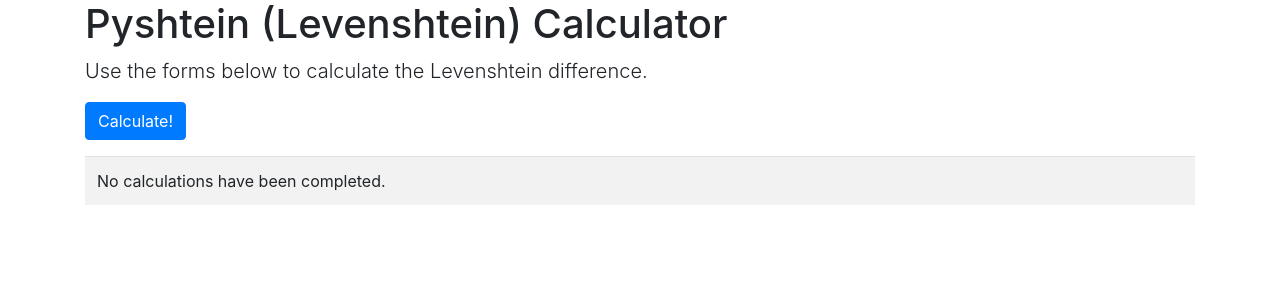
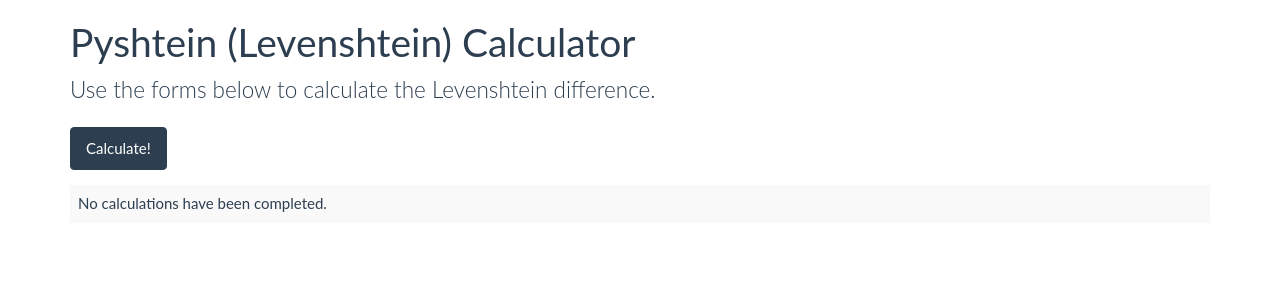
Before and after one commit to NoahLE/EULAThingy, a Django app: page /thingys/ in a window 1280 px wide. Shown: the top 300 px of the page. Run offline with Django 3.2, Linux system fonts and the light colour scheme; some libraries are stand-ins or nearby versions.

Commit message:
fixed derpy placeholders

```diff
--- a/eulathingy/templates/eulathingy/base.html
+++ b/eulathingy/templates/eulathingy/base.html
@@ -11,8 +11,8 @@
     <meta charset="UTF-8">
     <meta name="viewport" content="width=device-width, initial-scale=1.0">
 
-    <link rel="stylesheet" href="{% static 'bootstrap.min.css' %}"/>
-    <link rel="stylesheet" href="{% static 'bootstrap-theme.min.css' %}"/>
+    <link rel="stylesheet" href="{% static 'css/bootstrap.min.css' %}"/>
+    <link rel="stylesheet" href="{% static 'css/bootstrap-theme.min.css' %}"/>
 {#    <link rel="stylesheet" href="{% static 'bootstrap.min.js' %}"/>#}
     {% comment %} Translators: The title {% endcomment %}
     <title>{{ pagetitle }}</title>
```
